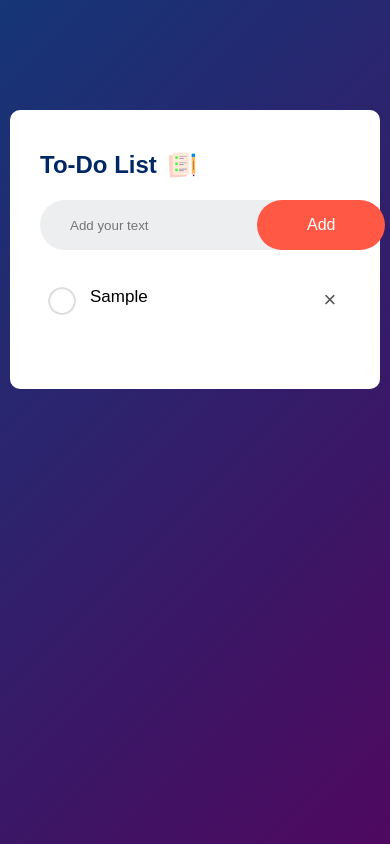
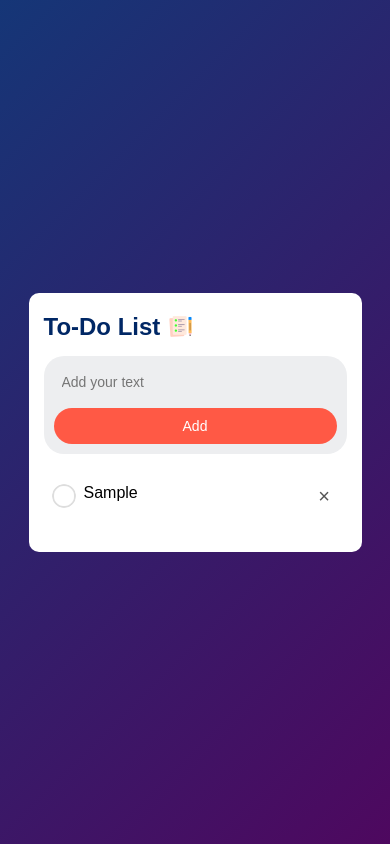
Before and after one commit to rameshwar-urdukhe/To-Do-List, a plain HTML site: page index.html in a window 390 px wide. Both pictures are taken after typing "Sample" into the empty fields and a click on the button "Add". Drawn offline with Linux system fonts and the light colour scheme.

Commit message:
Update style.css
Responsive Design Added

```diff
--- a/style.css
+++ b/style.css
@@ -1,99 +1,126 @@
-*{
+* {
   margin: 0;
   padding: 0;
   font-family: 'Poppins', sans-serif;
   box-sizing: border-box;
 }
-.container{
+.container {
   width: 100%;
   min-height: 100vh;
   background: linear-gradient(135deg, #153677, #4e085f);
   padding: 10px;
+  display: flex;
+  justify-content: center;
+  align-items: center;
 }
-.todo-app{
+.todo-app {
   width: 100%;
   max-width: 540px;
   background: #fff;
-  margin: 100px auto 20px;
-  padding: 40px 30px 70px;
+  margin: 20px auto;
+  padding: 30px 20px 50px;
   border-radius: 10px;
 }
-.todo-app h2{
+.todo-app h2 {
   color: #002765;
   display: flex;
   align-items: center;
-  margin-bottom: 20px;
+  margin-bottom: 15px;
+  font-size: 1.5rem;
 }
-.todo-app h2 img{
-  width: 30px;
-  margin-left: 10px;
+.todo-app h2 img {
+  width: 25px;
+  margin-left: 8px;
 }
-.row{
+.row {
   display: flex;
   align-items: center;
   justify-content: space-between;
   background: #edeef0;
   border-radius: 30px;
-  padding-left: 20px;
-  margin-bottom: 25px;
+  padding-left: 15px;
+  margin-bottom: 20px;
 }
-input{
+input {
   flex: 1;
   border: none;
   outline: none;
   background: transparent;
   padding: 10px;
-  font-weight: 14px;
+  font-size: 14px;
 }
-button{
+button {
   border: none;
   outline: none;
-  padding: 16px 50px;
+  padding: 12px 20px;
   background: #ff5945;
   color: #fff;
-  font-size: 16px;
+  font-size: 14px;
   cursor: pointer;
   border-radius: 40px;
 }
-ul li{
+ul li {
   list-style: none;
-  font-size: 17px;
-  padding: 12px 8px 12px 50px;
+  font-size: 16px;
+  padding: 10px 8px 10px 40px;
   user-select: none;
   cursor: pointer;
   position: relative;
 }
-ul li::before{
+ul li::before {
   content: '';
   position: absolute;
-  height: 28px;
-  width: 28px;
+  height: 24px;
+  width: 24px;
   border-radius: 50%;
   background-image: url(images/unchecked.png);
   background-size: cover;
   background-position: center;
-  top: 12px;
+  top: 10px;
   left: 8px;
 }
-ul li.checked{
+ul li.checked {
   color: #555;
   text-decoration: line-through;
 }
-ul li.checked::before{
+ul li.checked::before {
   background-image: url(images/checked.png);
 }
-ul li span{
+ul li span {
   position: absolute;
-  right: 0;
+  right: 5px;
   top: 5px;
-  width: 40px;
-  height: 40px;
-  font-size: 22px;
+  width: 35px;
+  height: 35px;
+  font-size: 20px;
   color: #555;
-  line-height: 40px;
+  line-height: 35px;
   text-align: center;
   border-radius: 50%;
 }
-ul li span:hover{
+ul li span:hover {
   background: #edeef0;
 }
+
+/* Responsive Design */
+@media (max-width: 600px) {
+  .todo-app {
+    max-width: 90%;
+    padding: 20px 15px 40px;
+  }
+  .row {
+    flex-direction: column;
+    padding: 10px;
+    border-radius: 20px;
+  }
+  input {
+    width: 100%;
+    padding: 8px;
+  }
+  button {
+    width: 100%;
+    padding: 10px;
+    margin-top: 10px;
+    font-size: 14px;
+  }
+}
```
